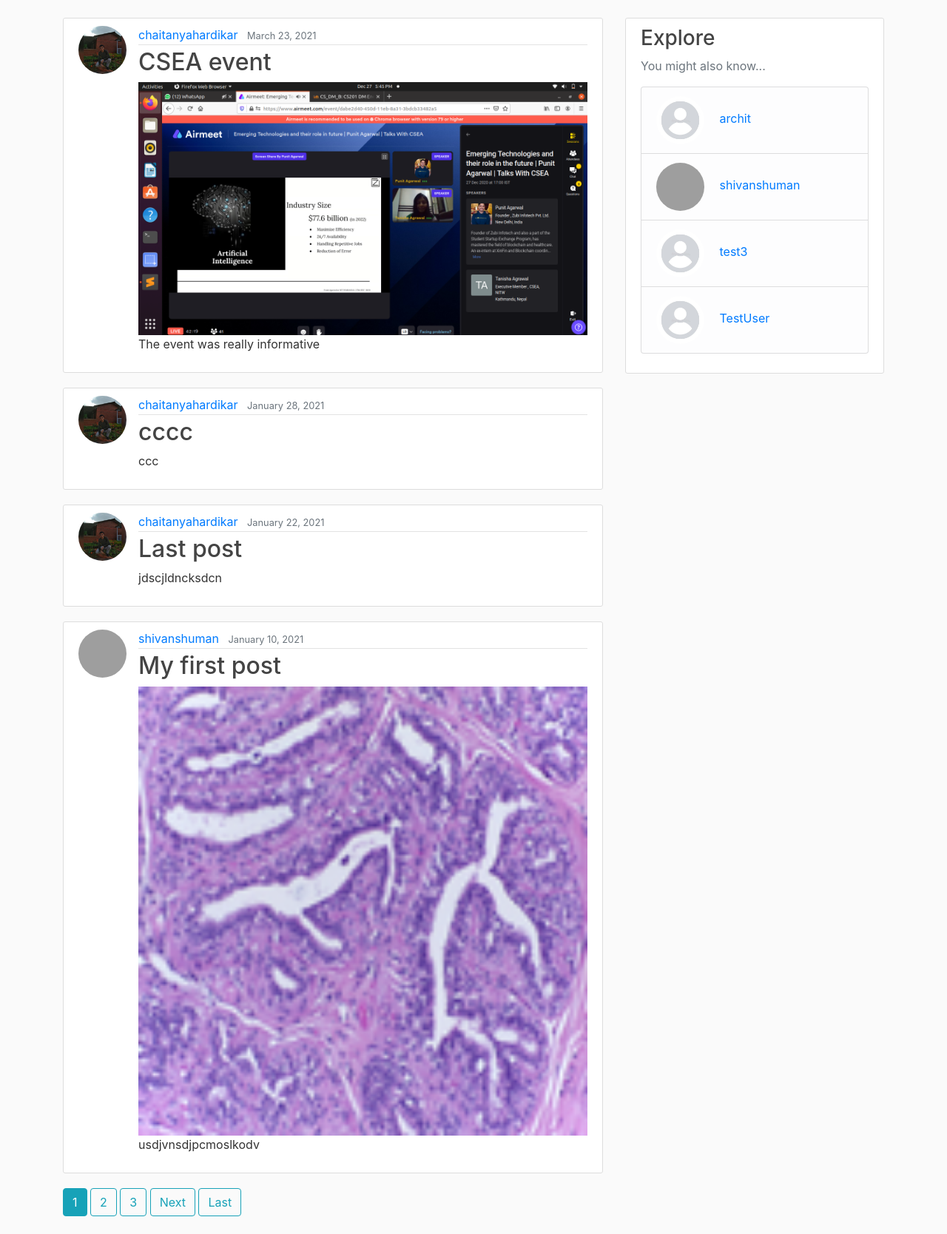
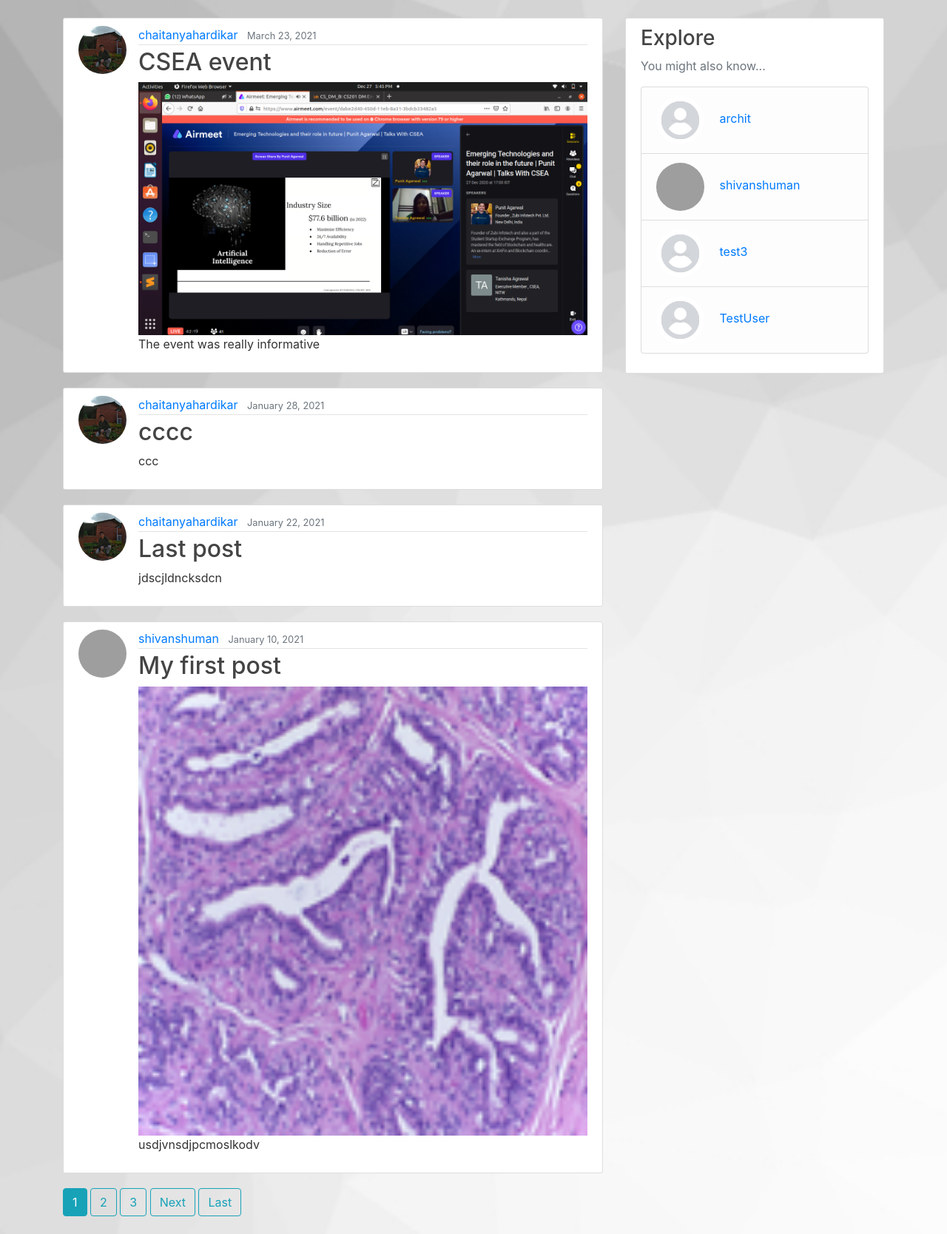
Before and after one commit to chaitanyahardikar/connect-website, a Django app: page / in a window 1280 px wide. Shown: the part 56-1724 px from the top of the page at 74% size. Run offline with Django 3.2, Linux system fonts and the light colour scheme; a user stored in the database is signed in; data comes from the database, SQL or seed files in the repository; both versions use the stored data as it was after the commit; grey boxes are pictures that could not be loaded.

Commit message:
Minor changes

```diff
--- a/blog/static/blog/main.css
+++ b/blog/static/blog/main.css
@@ -2,6 +2,9 @@ body {
   background: #fafafa;
   color: #333333;
   margin-top: 5rem;
+  background: url("/static/blog/bg3.jpeg") no-repeat;
+  background-size: cover;
+  background-position: center;
 }
 
 h1, h2, h3, h4, h5, h6 {
```
Also changed, not shown: blog/static/blog/bg.jpg, blog/static/blog/bg3.jpeg (added), db.sqlite3, media/uploads/Screenshot_from_2020-12-27_17-45-55.png (added).
